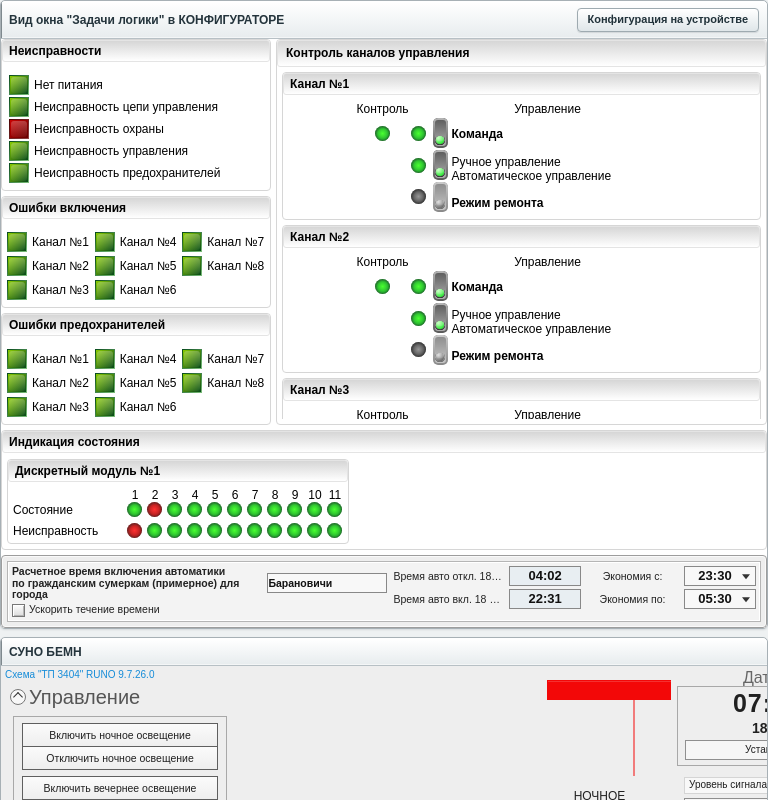
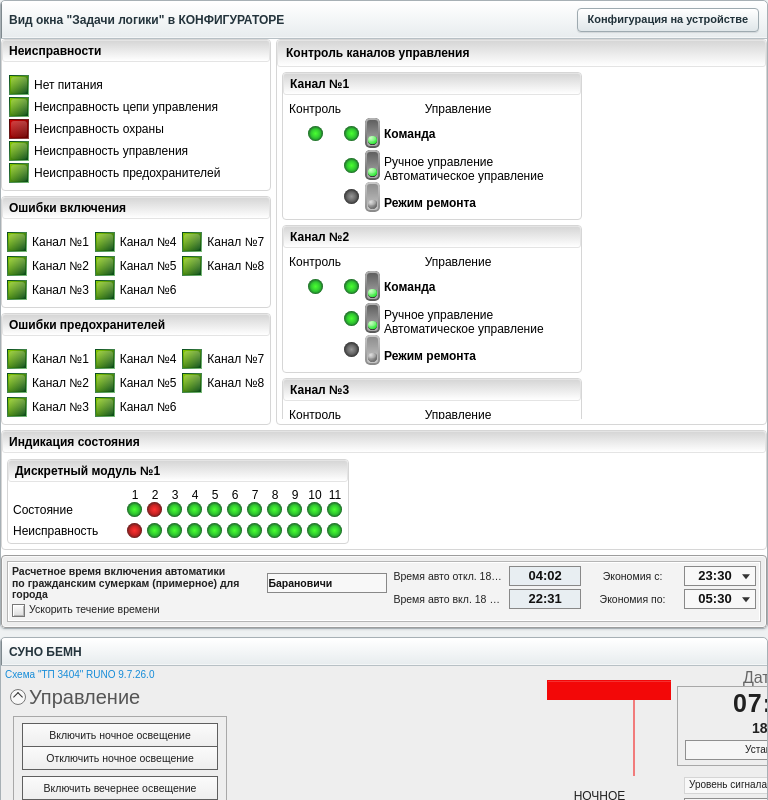
Before and after one commit to medzviadziou/simulator-gorsvet, a React (Vite) app: page / in a window 768 px wide. Shown: the top 800 px of the page. Built offline with nearby package versions, Linux system fonts and the light colour scheme.

Commit message:
Keep mobile channel cards fixed width

```diff
--- a/src/components/configurator/configurator.scss
+++ b/src/components/configurator/configurator.scss
@@ -301,11 +301,11 @@
     }
 
     &__panel--control &__channels {
-      display: grid;
-      grid-template-columns: repeat(auto-fill, minmax(min(290px, 100%), 1fr));
       flex: 1 1 auto;
       min-height: 0;
-      align-items: stretch;
+      flex-direction: row;
+      flex-wrap: wrap;
+      align-items: flex-start;
       align-content: flex-start;
       overflow-x: hidden;
       overflow-y: auto;
@@ -313,13 +313,14 @@
     }
 
     &__panel--control &__channel-panel {
-      width: 100%;
+      flex: 0 0 300px;
+      width: min(300px, calc(100% - 10px));
       min-width: 0;
     }
 
     &__panel--control &__channel-block .channel {
-      width: 100%;
-      max-width: 330px;
+      width: 290px;
+      max-width: 100%;
     }
 
     &__panel--state,
```
